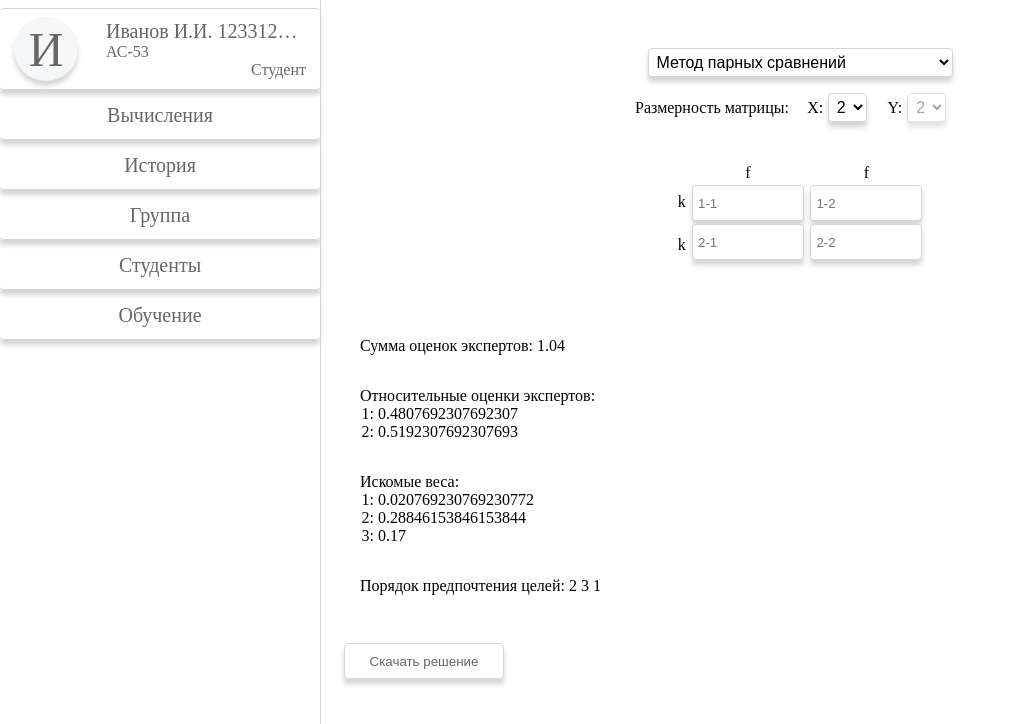
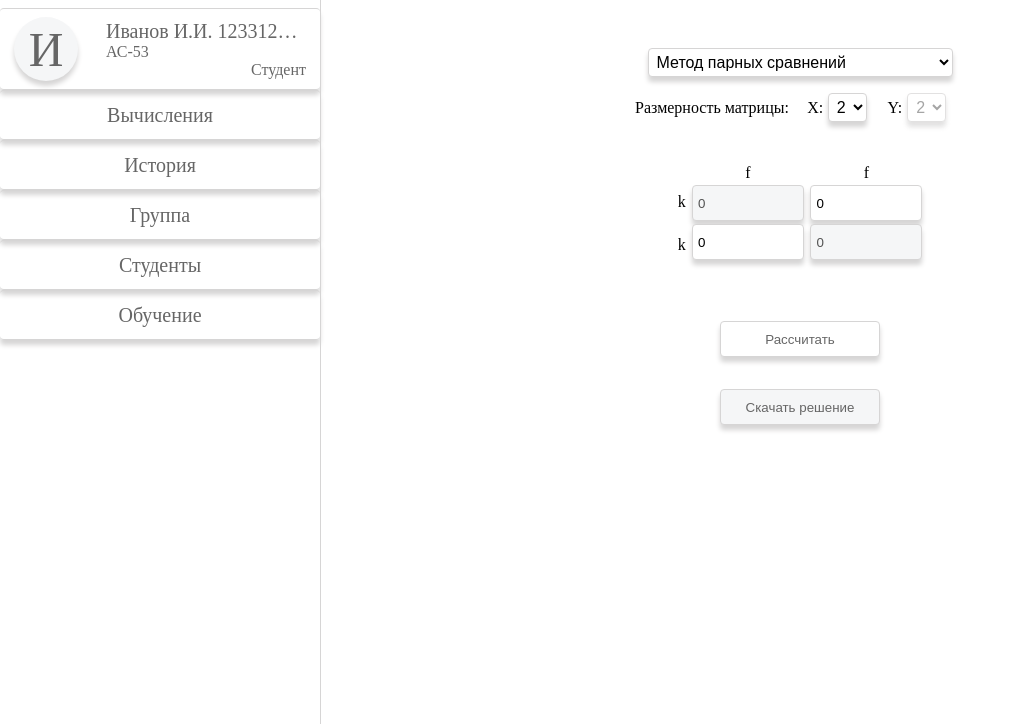
Before and after one commit to SomeoneWithBFG/expertRating, a React (Create React App) app in the folder react-webapp/: page / in a window 1280 px wide. Shown: the top 724 px of the page, without its empty margins (0-1017 px from the left). Built offline with nearby package versions, Linux system fonts and the light colour scheme.

Commit message:
ready to connect to server

```diff
--- a/react-webapp/package.json
+++ b/react-webapp/package.json
@@ -27,7 +27,7 @@
         "web-vitals": "^1.1.2"
     },
     "scripts": {
-        "start": "react-scripts start",
+        "start": "set PORT=4000 && react-scripts start",
         "build": "react-scripts build",
         "test": "react-scripts test",
         "eject": "react-scripts eject"
--- a/react-webapp/src/components/basic/Input/index.tsx
+++ b/react-webapp/src/components/basic/Input/index.tsx
@@ -4,7 +4,8 @@ import styles from './styles.module.scss'
 interface InputProps extends InputHTMLAttributes<HTMLInputElement> {
     name: string
     disabled?: boolean
-    placeholder: string
+    placeholder: string,
+    value?: string,
     onChange: React.ChangeEventHandler<HTMLInputElement> | undefined
 }
 
@@ -13,6 +14,7 @@ const Input: FC<InputProps> = ({
     name,
     disabled,
     placeholder,
+    value,
     onChange,
 }) => {
     return (
@@ -22,6 +24,7 @@ const Input: FC<InputProps> = ({
                 id={name}
                 placeholder={placeholder}
                 disabled={disabled}
+                value={value}
                 onChange={onChange}
             ></input>
         </div>
--- a/react-webapp/src/components/common/Outputs/KemeniSnella/index.tsx
+++ b/react-webapp/src/components/common/Outputs/KemeniSnella/index.tsx
@@ -1,11 +1,23 @@
 import React from 'react'
+
+import { useAppSelector } from '../../../../redux/hooks'
+
+import axios from 'axios'
+
 import styles from './styles.module.scss'
 
 import { KemeniSnellaResult } from '../mocked'
 
-const data = KemeniSnellaResult
+const KemeniSnella: React.FC = () => {
+    const state = useAppSelector((state) => state)
 
-const KemeniSnella: React.FC = () => {
+    async function getData() {
+        const data = (await axios.post('/calculations/kemeni-snella', {inputMatrix: state.calculations.commonMatrix, x: state.calculations.x, y: state.calculations.y})).data
+        console.log(data)
+        return data
+    }
+    getData()
+    const data = KemeniSnellaResult
     return (
         <div className={styles.container}>
             <div className={styles.outputField}>
@@ -15,9 +27,9 @@ const KemeniSnella: React.FC = () => {
                             {'Эксперт ' + (j + 1) + ':'}
                             {matrix.map((row, i) => (
                                 <div key={row[i]} className={styles.row}>
-                                    {row.map((col) => (
+                                    {row.map((col, k) => (
                                         <div
-                                            key={col}
+                                            key={""+i+j+k+col}
                                             className={styles.matrixElement}
                                         >
                                             {col}
@@ -31,8 +43,17 @@ const KemeniSnella: React.FC = () => {
 
                 <div className={styles.dataContainer}>
                     Матрица потерь:
-                    {data.result.looseMatrix.map((col) => (
-                        <div className={styles.matrixElement}>{col + '  '}</div>
+                    {data.result.looseMatrix.map((row, i) => (
+                        <div key={row[i]} className={styles.row}>
+                            {row.map((col, j) => (
+                                <div
+                                    key={""+i+j+col}
+                                    className={styles.matrixElement}
+                                >
+                                    {col}
+                                </div>
+                            ))}
+                        </div>
                     ))}
                 </div>
 
--- a/react-webapp/src/components/common/Outputs/PairComparsion/index.tsx
+++ b/react-webapp/src/components/common/Outputs/PairComparsion/index.tsx
@@ -11,7 +11,11 @@ const PairComparsion: React.FC = () => {
             <div className={styles.outputField}>
                 <div className={styles.dataContainer}>
                     Цена каждой цели:
-                    {' ' + data.result.values}
+                    {data.result.values.map((col, i) => (
+                        <div key={col} className={styles.matrixElement}>
+                            {'' + (i + 1) + ': ' + col + ' '}
+                        </div>
+                    ))}
                 </div>
 
                 <div className={styles.dataContainer}>
@@ -21,7 +25,11 @@ const PairComparsion: React.FC = () => {
 
                 <div className={styles.dataContainer}>
                     Исковые веса целей:
-                    {' ' + data.result.weights}
+                    {data.result.weights.map((col, i) => (
+                        <div key={col} className={styles.matrixElement}>
+                            {'' + (i + 1) + ': ' + col + ' '}
+                        </div>
+                    ))}
                 </div>
 
                 <div className={styles.dataContainer}>
--- a/react-webapp/src/components/complex/Calculation/Inputs/index.tsx
+++ b/react-webapp/src/components/complex/Calculation/Inputs/index.tsx
@@ -37,6 +37,22 @@ const Inputs: React.FC = () => {
         }
     }
 
+    function setInputValue(i: number, j: number) {
+        if (state.calculations.method === 'sequentiallyComparison') {
+            if (i === 0) {
+                if (state.calculations.seqCompMatrix[j].index !== '') {
+                    return state.calculations.seqCompMatrix[j].index
+                }
+                return
+            }
+            return state.calculations.seqCompMatrix[j].weight.toString()
+        }
+        if (state.calculations.commonMatrix[j][i].toString() === 'NaN') {
+            return
+        }
+        return state.calculations.commonMatrix[j][i].toString()
+    }
+
     const inputField = new Array<Array<string>>(state.calculations.x)
     for (var i = 0; i < state.calculations.x; i++) {
         inputField[i] = new Array<string>(state.calculations.y)
@@ -70,6 +86,11 @@ const Inputs: React.FC = () => {
                                         key={'' + i + ' ' + j}
                                         name={col}
                                         placeholder={col}
+                                        value={setInputValue(i,j)}
+                                        disabled={
+                                            state.calculations.method ===
+                                                'pairComparsion' && i === j
+                                        }
                                         onChange={(
                                             e: React.ChangeEvent<HTMLInputElement>
                                         ) => {
--- a/react-webapp/src/components/complex/Calculation/Output/index.tsx
+++ b/react-webapp/src/components/complex/Calculation/Output/index.tsx
@@ -1,5 +1,7 @@
-import React from 'react'
+import React, { useState } from 'react'
 import styles from './styles.module.scss'
+
+import { useAppSelector } from '../../../../redux/hooks'
 
 import Button from '../../../basic/Button'
 
@@ -10,22 +12,19 @@ import Preference from '../../../common/Outputs/Preference/'
 import SequentiallyComparison from '../../../common/Outputs/SequentiallyComparsion/'
 import Weighing from '../../../common/Outputs/Weighing/'
 
-const chooseMethod = () => {
-    const method = () => {
-        return 'Weighing'
-    }
-    switch (method()) {
-        case 'KemeniSnella':
+const chooseMethod = (method: string) => {
+    switch (method) {
+        case 'kemeniSnella':
             return <KemeniSnella />
-        case 'Kondorse':
+        case 'kondorse':
             return <Kondorse />
-        case 'PairComparsion':
+        case 'pairComparsion':
             return <PairComparsion />
-        case 'Preference':
+        case 'preference':
             return <Preference />
-        case 'SequentiallyComparison':
+        case 'sequentiallyComparison':
             return <SequentiallyComparison />
-        case 'Weighing':
+        case 'weighing':
             return <Weighing />
         default:
             return <> </>
@@ -33,14 +32,40 @@ const chooseMethod = () => {
 }
 
 const Output: React.FC = () => {
+    const state = useAppSelector((state) => state)
+
+    const [isCalculated, setIsCalculated] = useState(false)
+
+    function calculate() {
+        setIsCalculated(!isCalculated)
+    }
+
     return (
         <div className={styles.container}>
-            {chooseMethod()}
-            <div className={styles.downloadButton}>
+            <div className={styles.button}>
+                <Button
+                    name={isCalculated ? 'Отменить' : 'Рассчитать'}
+                    placeholder={isCalculated ? 'Отменить' : 'Рассчитать'}
+                    buttonType={isCalculated ? 'danger' : 'basic'}
+                    disabled={false}
+                    onClick={calculate}
+                />
+            </div>
+            {
+                isCalculated &&
+                    <div>
+                        {chooseMethod(state.calculations.method)}
+                        <div className={styles.button}>
+
+                        </div>
+                    </div>
+
+            }
+            <div className={styles.button}>
                 <Button
                     name={'Скачать решение'}
                     placeholder={'Скачать решение'}
-                    disabled={false}
+                    disabled={!isCalculated}
                     onClick={(e) => console.log(e.target)}
                 />
             </div>
--- a/react-webapp/src/components/complex/Calculation/Output/styles.module.scss
+++ b/react-webapp/src/components/complex/Calculation/Output/styles.module.scss
@@ -3,10 +3,10 @@
 .container {
     display: flex;
     flex-direction: column;
-    justify-content: center;
+    align-items: center;
 }
 
-.downloadButton {
+.button {
+    width: 10rem;
     margin: 1rem;
-    width: 10rem;
 }
--- a/react-webapp/src/index.tsx
+++ b/react-webapp/src/index.tsx
@@ -1,6 +1,8 @@
 import React from 'react'
 import ReactDOM from 'react-dom'
 import { BrowserRouter } from 'react-router-dom'
+
+import axios from 'axios';
 
 import Routes from './routes'
 
@@ -8,6 +10,10 @@ import { store } from './redux/store'
 import { Provider } from 'react-redux'
 
 import * as serviceWorker from './serviceWorker'
+
+axios.defaults.baseURL = 'http://localhost:3000/api';
+// axios.defaults.headers.common['Authorization'] = 'AUTH TOKEN';
+// axios.defaults.headers.post['Content-Type'] = 'application/json';
 
 ReactDOM.render(
     <React.StrictMode>
```
Also changed, not shown: react-webapp/src/redux/calculations/reducer.ts (line endings or trailing spaces).
